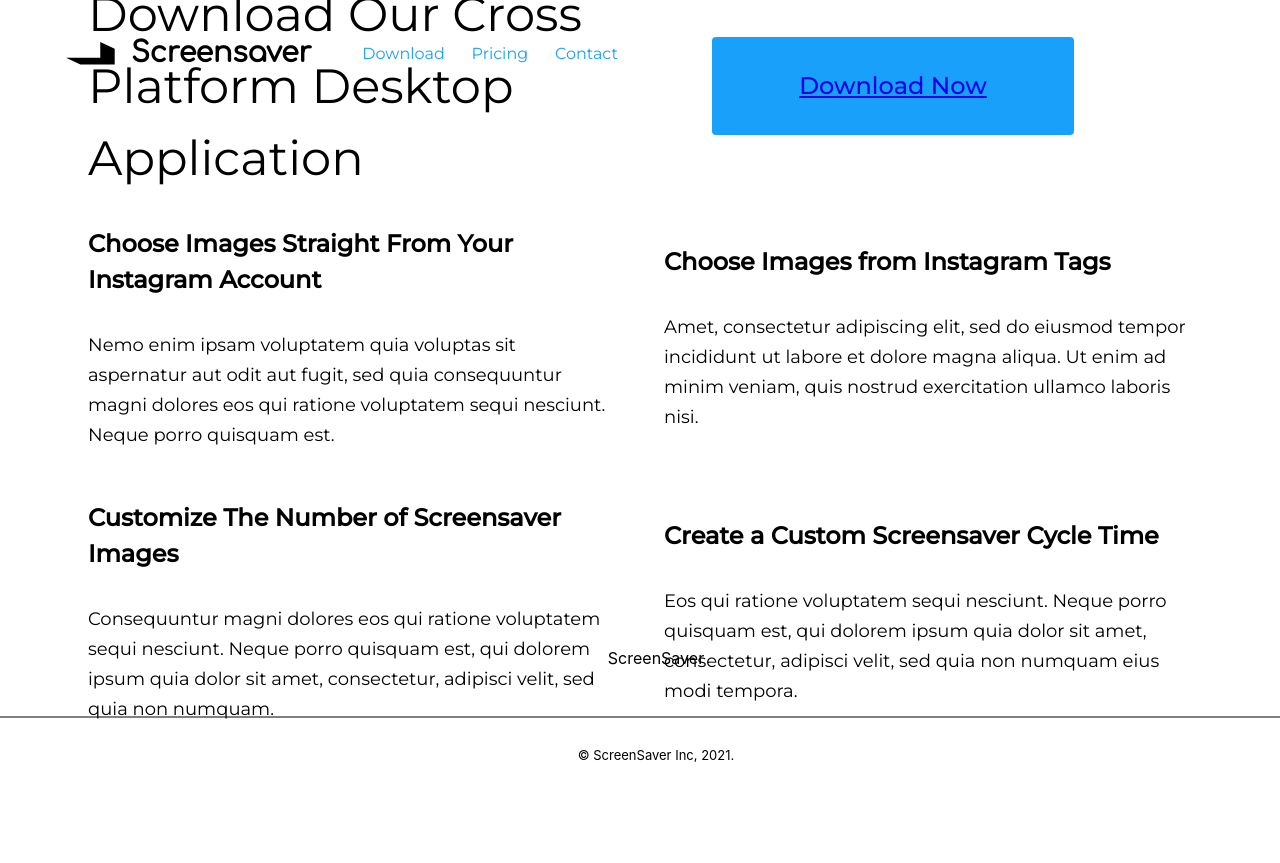
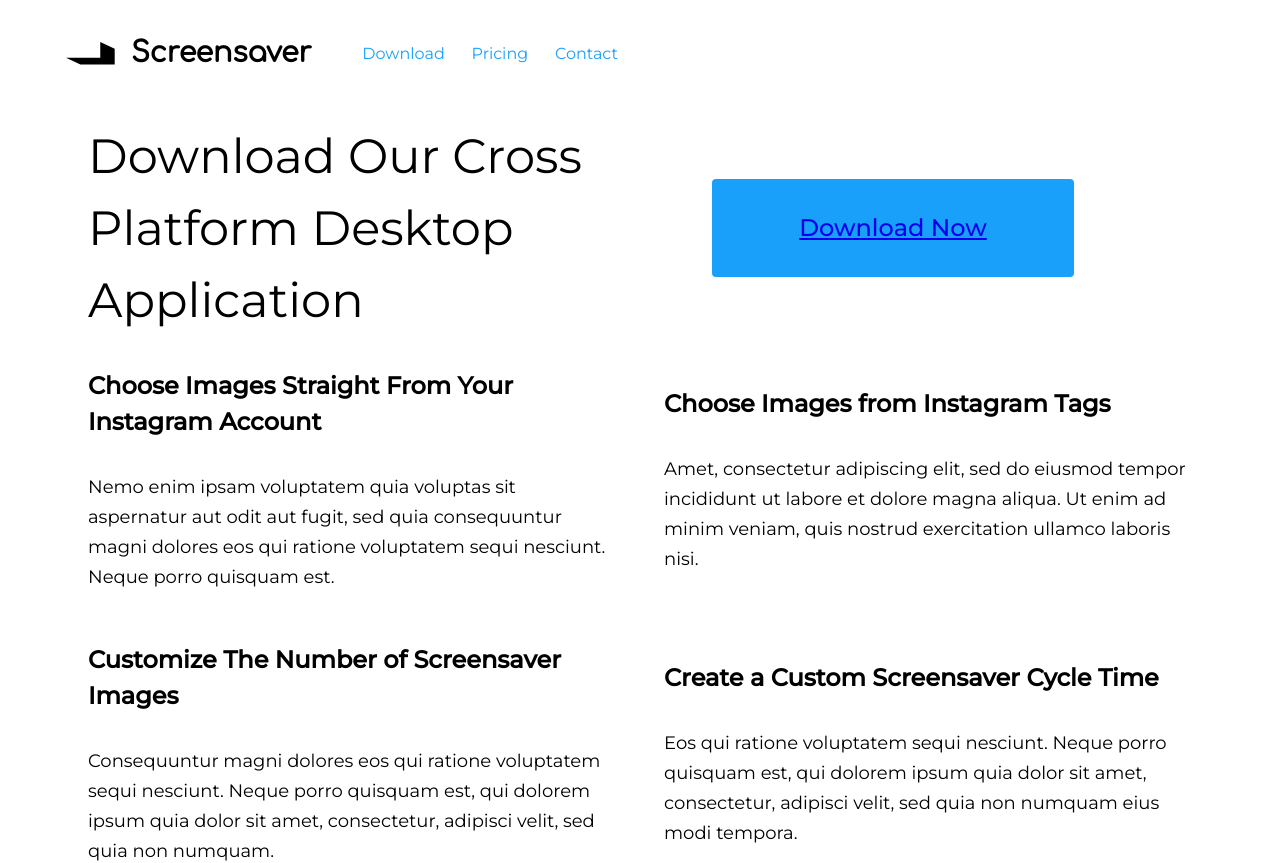
Before and after one commit to tarekel96/Electron_BackgroundImage_App, a React (Create React App) app in the folder web/: page /Electron_BackgroundImage_App/download in a window 1280 px wide. Shown: the top 863 px of the page. Before the commit the page ends 800 px from the top, so only its background shows below. Built offline with nearby package versions, Linux system fonts and the light colour scheme.

Commit message:
fixed dl height

```diff
--- a/web/src/pages/download.module.css
+++ b/web/src/pages/download.module.css
@@ -4,7 +4,6 @@
 	flex-direction: column;
 	justify-content: center;
 	align-items: center;
-	height: 60vh;
 }
 .downloadSubContainers,
 .downloadSubContainer1 {
```
